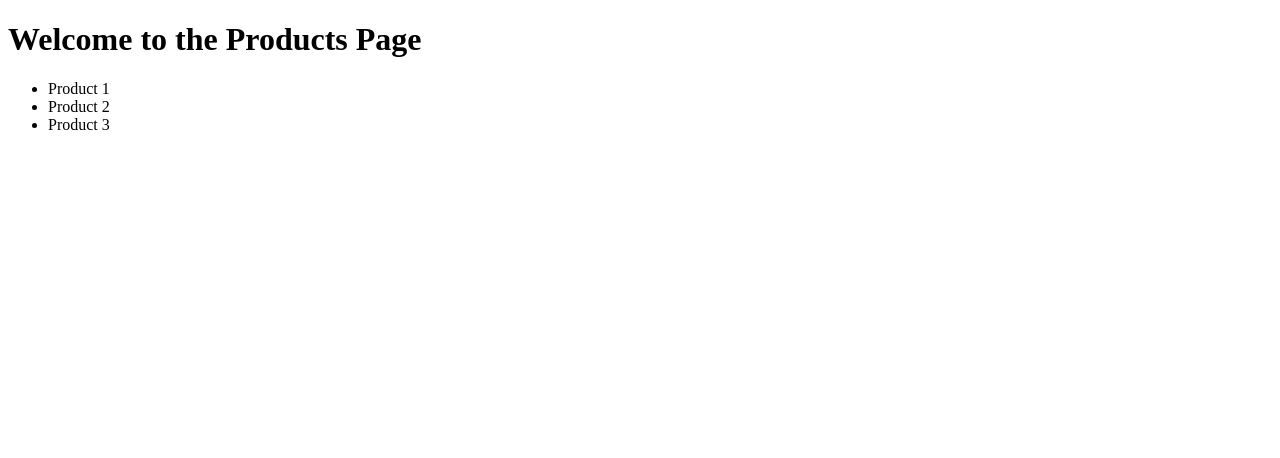
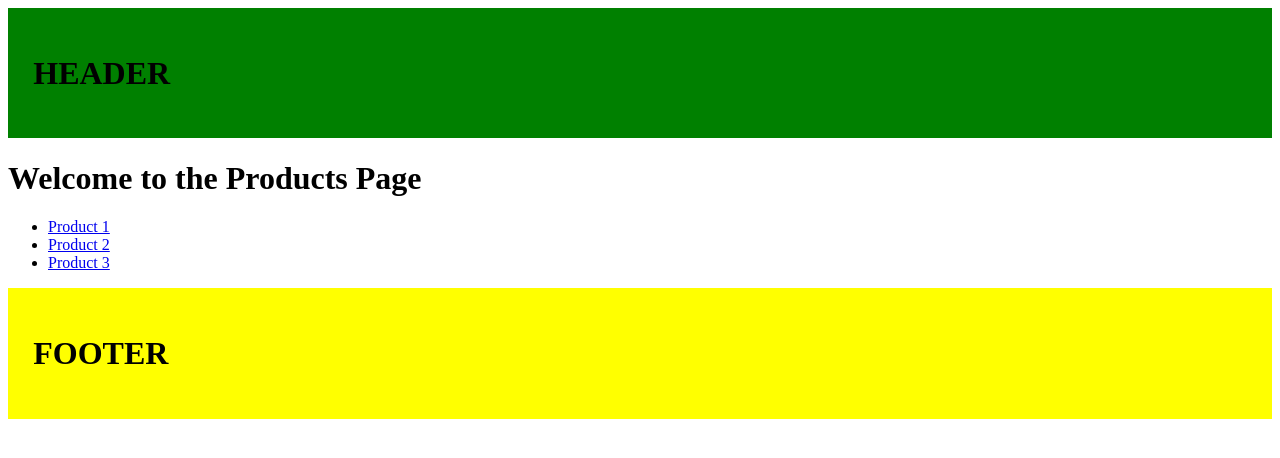
Before and after one commit to YARNNNYBOI/production, a Next.js app: page /products in a window 1280 px wide. Shown: the top 458 px of the page. Built offline with nearby package versions, Linux system fonts and the light colour scheme.

Commit message:
added progress po

```diff
--- a/src/app/layout.tsx
+++ b/src/app/layout.tsx
@@ -1,6 +1,6 @@
 export const metadata = {
-  title: 'My App',
-  description: 'This is my app',
+  title: 'GBK',
+  description: 'Landing page if Gundam Building Kits',
 };
 
 export default function RootLayout({
@@ -10,7 +10,36 @@ export default function RootLayout({
 }) {
   return (
     <html lang="en">
-      <body>{children}</body>
+
+      <body>
+
+<nav>
+
+</nav>
+        <header style={{
+          padding: "2%",
+          backgroundColor: "green",
+
+        }}>
+        <h1>
+            HEADER
+        </h1>
+        </header>
+
+    {children}
+
+    <footer
+    style={{
+      padding: "2%",
+      backgroundColor: "yellow",
+    }}>
+      <h1>
+        FOOTER
+      </h1>
+    </footer>
+
+    </body>
+
     </html>
   );
 }
--- a/src/app/not-found.tsx
+++ b/src/app/not-found.tsx
@@ -1,4 +1,4 @@
-export default function Notfound() {
+export default function notFound() {
 return (
     <div>
         <h2>Page Not Found</h2>
--- a/src/app/page.tsx
+++ b/src/app/page.tsx
@@ -1,7 +1,7 @@
 export default function Home() {
   return (
     <main className="flex min-h-screen flex-col items-center justify-between p-24">
-      <h1>Welcome to the Home Page</h1>
+      <h1>Welcom to Gundam Building Kits</h1>
     </main>
   );
 }
--- a/src/app/products/page.tsx
+++ b/src/app/products/page.tsx
@@ -1,12 +1,13 @@
+import Link from "next/link"
 export default function Products() {
   return (
     <main className="flex min-h-screen flex-col items-center justify-between p-24">
       <h1>Welcome to the Products Page</h1>
 
       <ul>
-        <li>Product 1</li>
-        <li>Product 2</li>
-        <li>Product 3</li>
+        <li><Link href="products/1">Product 1 </Link></li>
+        <li><Link href="products/2">Product 2</Link></li>
+        <li><Link href="products/3/reviews/3">Product 3</Link></li>
       </ul>
     </main>
   );
```
Also changed, not shown: src/app/(auth)/forgot-password/page.tsx (added, +7 -0 lines), src/app/(auth)/layout.tsx (added, +30 -0 lines), src/app/(auth)/login/page.tsx (added, +7 -0 lines), src/app/(auth)/register/page.tsx (added, +7 -0 lines), src/app/about/page.tsx (+17 -3 lines), src/app/blog/third/page.tsx (+10 -1 lines), src/app/docs/[[...slug]]/page.tsx (+22 -9 lines).
